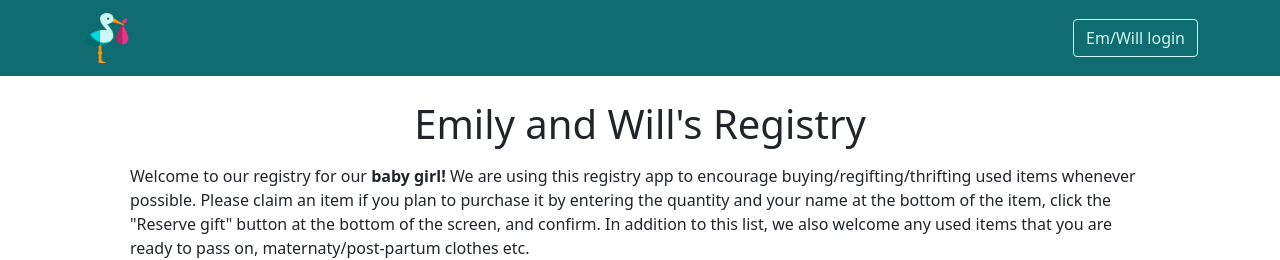
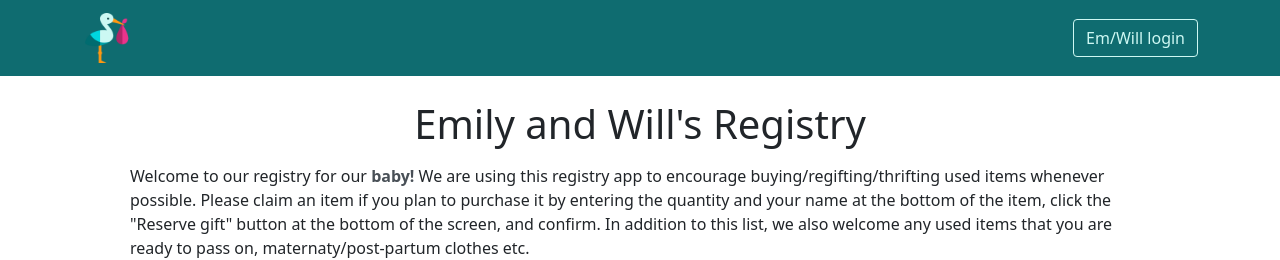
Before and after one commit to willcary/baby-registry-heroku, a React (Create React App) app in the folder client/: page / in a window 1280 px wide. Shown: the top 260 px of the page. Built offline with nearby package versions, Linux system fonts and the light colour scheme; no server answers.

Commit message:
Update intro text ui according to baby gender

```diff
--- a/client/src/components/intro-text/IntroLoggedIn.tsx
+++ b/client/src/components/intro-text/IntroLoggedIn.tsx
@@ -91,7 +91,7 @@ export default function IntroLoggedIn({
                   <option value='boy'>Boy</option>
                   <option value='girl-girl'>Two Girls</option>
                   <option value='boy-boy'>Two Boys</option>
-                  <option value='boy-girl'>Boy and Girl</option>
+                  <option value='girl-boy'>Girl and Boy</option>
                 </select>
               </div>
 
--- a/client/src/components/intro-text/IntroLoggedOut.tsx
+++ b/client/src/components/intro-text/IntroLoggedOut.tsx
@@ -2,18 +2,48 @@ import { IntroProps } from '../../assets/ts/types'
 
 export default function IntroLoggedOut({ userInfo }: IntroProps) {
   const { baby_gender, address } = userInfo
-  const determineGenderColor = (baby_gender: string) =>
-    baby_gender === 'girl'
-      ? 'text-secondary'
-      : baby_gender === 'boy'
-      ? 'text-primary'
-      : ''
+  console.log(baby_gender)
+  const determineGenderColor = (baby_gender: string) => {
+    if (baby_gender === 'girl' || baby_gender === 'girl-girl') {
+      return 'text-secondary'
+    } else if (baby_gender === 'boy' || baby_gender === 'boy-boy') {
+      return 'text-primary'
+    } else {
+      return 'dark-gray'
+    }
+  }
+
+  const determineGenderWording = (baby_gender: string) => {
+    let string = ''
+    switch (baby_gender) {
+      case 'mystery':
+        string = 'baby'
+        break
+      case 'girl':
+        string = 'baby girl'
+        break
+      case 'boy':
+        string = 'baby boy'
+        break
+      case 'girl-girl':
+        string = 'baby girls'
+        break
+      case 'boy-boy':
+        string = 'baby boys'
+        break
+      case 'girl-boy':
+        string = 'baby girl and boy'
+        break
+    }
+    return string
+  }
+
   return (
     <>
       <p className='text-start ms-3 ms-md-5 me-3 me-md-5'>
         Welcome to our registry for our{' '}
         <span className={`${determineGenderColor(baby_gender)} fw-bold`}>
-          baby girl!
+          {determineGenderWording(baby_gender)}!
         </span>{' '}
         We are using this registry app to encourage buying/regifting/thrifting
         used items whenever possible. Please claim an item if you plan to
```
Also changed, not shown: client/src/App.min.css (+1 -1 lines).
